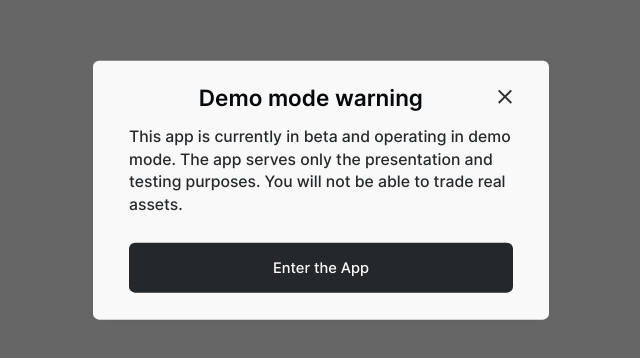
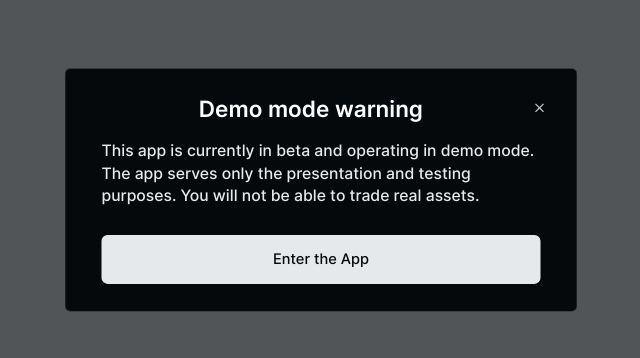
Before and after one commit to Wasmswap/wasmswap-interface, a Next.js app: page /pools/1 in a window 1280 px wide. Shown: the part 210-568 px from the top of the page, without its empty margins (319-959 px from the left). Built offline with nearby package versions, Linux system fonts and the light colour scheme; no server answers.

Commit message:
dark more integration continues

```diff
--- a/components/Dialog.tsx
+++ b/components/Dialog.tsx
@@ -1,8 +1,10 @@
 import Portal from '@reach/portal'
-import styled from 'styled-components'
+import { styled, useThemeClassName } from 'components/theme'
 import gsap from 'gsap'
 import { useEffect, useState, useRef, ReactNode } from 'react'
-import { colorTokens } from '../util/constants'
+import { Union } from '../icons/Union'
+import { Button } from './Button'
+import { IconWrapper } from './IconWrapper'
 
 type DialogProps = {
   children: ReactNode
@@ -22,6 +24,8 @@ export const Dialog = ({
   ...props
 }: DialogProps) => {
   const [isRenderingDialog, setIsRenderingDialog] = useState(false)
+  const themeClassName = useThemeClassName()
+
   const modalRef = useRef()
   const overlayRef = useRef()
 
@@ -56,7 +60,7 @@ export const Dialog = ({
     }
 
     if (isShowing && isRenderingDialog) {
-      tl.to(overlayRef.current, { opacity: 0.6 }, 0)
+      tl.to(overlayRef.current, { opacity: 0.75 }, 0)
       tl.to(modalRef.current, { opacity: 1 }, 0.1)
       return
     }
@@ -66,13 +70,18 @@ export const Dialog = ({
     <Portal>
       {(isShowing || isRenderingDialog) && (
         <>
-          <StyledDivForModal ref={modalRef} {...props}>
+          <StyledDivForModal
+            className={themeClassName}
+            ref={modalRef}
+            {...props}
+          >
             {kind !== 'blank' && (
-              <StyledCloseIcon offset={paddingX} onClick={onRequestClose} />
+              <DialogCloseButton offset={paddingX} onClick={onRequestClose} />
             )}
             {children}
           </StyledDivForModal>
           <StyledDivForOverlay
+            className={themeClassName}
             role="presentation"
             onClick={onRequestClose}
             ref={overlayRef}
@@ -83,60 +92,39 @@ export const Dialog = ({
   )
 }
 
-export const DialogBody = styled.div`
-  padding: ${paddingX}px;
-`
+const StyledDivForModal = styled('div', {
+  opacity: 0,
+  width: '28.5rem',
+  position: 'absolute',
+  zIndex: 99,
+  left: '50%',
+  top: '50%',
+  transform: 'translate(-50%, -50%)',
+  backgroundColor: '$backgroundColors$base',
+  borderRadius: '$1',
+  border: '1px solid $borderColors$default',
+})
 
-const StyledDivForModal = styled.div`
-  opacity: 0;
-  width: 456px;
-  position: absolute;
-  z-index: 99;
-  left: 50%;
-  top: 50%;
-  transform: translate(-50%, -50%);
-  background-color: ${colorTokens.lightGray};
-  border-radius: 6px;
-  box-shadow: 2px 2px 10px rgba(0, 0, 0, 0.02);
-`
+const StyledDivForOverlay = styled('div', {
+  opacity: 0,
+  width: '100vw',
+  height: '100vh',
+  position: 'fixed',
+  zIndex: 98,
+  left: 0,
+  top: 0,
+  backgroundColor: '$colors$light',
+})
 
-const StyledDivForOverlay = styled.div`
-  opacity: 0;
-  width: 100vw;
-  height: 100vh;
-  position: fixed;
-  z-index: 98;
-  left: 0;
-  top: 0;
-  background-color: #000;
-`
-
-const CloseIcon = (props) => (
-  <svg
+export const DialogCloseButton = ({ size = '24px', offset = 0, ...props }) => (
+  <Button
+    variant="ghost"
+    icon={<IconWrapper icon={<Union />} size={size} />}
+    css={{
+      marginLeft: 'auto',
+      marginRight: `${offset}px`,
+      marginTop: `${offset}px`,
+    }}
     {...props}
-    width="24"
-    height="24"
-    viewBox="0 0 24 24"
-    xmlns="http://www.w3.org/2000/svg"
-  >
-    <path
-      d="M19 6.41L17.59 5L12 10.59L6.41 5L5 6.41L10.59 12L5 17.59L6.41 19L12 13.41L17.59 19L19 17.59L13.41 12L19 6.41Z"
-      fill="currentColor"
-    />
-  </svg>
+  />
 )
-
-export const StyledCloseIcon = styled(CloseIcon)`
-  width: ${(p) => p.size || '24px'};
-  height: ${(p) => p.size || '24px'};
-  color: #323232;
-  display: block;
-  transition: opacity 0.15s ease-out;
-  cursor: pointer;
-  margin-left: auto;
-  margin-right: ${(p) => p.offset}px;
-  margin-top: ${(p) => p.offset}px;
-  &:hover {
-    opacity: 0.75;
-  }
-`
--- a/components/LiquidityInput.tsx
+++ b/components/LiquidityInput.tsx
@@ -1,4 +1,4 @@
-import React, { FC, useState } from 'react'
+import React, { FC, useRef, useState } from 'react'
 import { styled } from 'components/theme'
 import { Text } from './Text'
 import { formatTokenBalance } from '../util/conversion'
@@ -21,13 +21,19 @@ export const LiquidityInput: FC<LiquidityInputProps> = ({
   onAmountChange,
 }) => {
   const [focusedOnInput, setFocusedOnInput] = useState(false)
+  const inputRef = useRef<HTMLInputElement>()
 
   const { name: tokenName, logoURI } = useTokenInfo(tokenSymbol)
 
   const handleAmountChange = (value: number) => onAmountChange(value)
 
   return (
-    <StyledDivForWrapper active={focusedOnInput}>
+    <StyledDivForWrapper
+      onClick={() => {
+        inputRef.current.focus()
+      }}
+      active={focusedOnInput}
+    >
       <StyledDivForColumn kind="info">
         <StyledImageForToken src={logoURI} as={logoURI ? 'img' : 'div'} />
         <div data-token-info="">
@@ -40,7 +46,9 @@ export const LiquidityInput: FC<LiquidityInputProps> = ({
         </div>
       </StyledDivForColumn>
       <StyledDivForColumn kind="input">
+        <Text variant="primary">
           <BasicNumberInput
+            ref={inputRef}
             value={Number(formatTokenBalance(amount))}
             min={0}
             max={maxApplicableAmount}
@@ -52,6 +60,7 @@ export const LiquidityInput: FC<LiquidityInputProps> = ({
               setFocusedOnInput(false)
             }}
           />
+        </Text>
       </StyledDivForColumn>
     </StyledDivForWrapper>
   )
@@ -61,21 +70,21 @@ const StyledDivForWrapper = styled('div', {
   display: 'flex',
   alignItems: 'center',
   justifyContent: 'space-between',
-  backgroundColor: 'rgba(25, 29, 32, 0.1)',
-  borderRadius: '6px',
-  padding: '12px 24px 10px 10px',
+  backgroundColor: '$colors$dark10',
+  borderRadius: '$1',
+  padding: '$6 $12 $5 $5',
   width: '100%',
   transition: 'background 0.1s ease-out',
   '&:hover': {
-    backgroundColor: 'rgba(25, 29, 32, 0.15)',
+    backgroundColor: '$colors$dark15',
   },
   '&:active': {
-    backgroundColor: 'rgba(25, 29, 32, 0.05)',
+    backgroundColor: '$colors$dark5',
   },
   variants: {
     active: {
       true: {
-        backgroundColor: 'rgba(25, 29, 32, 0.05) !important',
+        backgroundColor: '$colors$dark10 !important',
       },
     },
   },
@@ -87,7 +96,7 @@ const StyledDivForColumn = styled('div', {
       info: {
         display: 'flex',
         alignItems: 'center',
-        columnGap: '12px',
+        columnGap: '$space$6',
       },
       input: {
         textAlign: 'right',
--- a/components/TestnetDialog.tsx
+++ b/components/TestnetDialog.tsx
@@ -1,4 +1,4 @@
-import { Dialog, StyledCloseIcon } from './Dialog'
+import { Dialog, DialogCloseButton } from './Dialog'
 import { Text } from './Text'
 import { useState } from 'react'
 import { styled } from 'components/theme'
@@ -14,7 +14,7 @@ export const TestnetDialog = () => {
       <Container>
         <StyledDivForHeader>
           <Text variant="header">Demo mode warning</Text>
-          <StyledCloseIcon onClick={requestClose} />
+          <DialogCloseButton onClick={requestClose} />
         </StyledDivForHeader>
         <Text css={{ paddingBottom: '$12' }} variant="body">
           This app is currently in beta and operating in demo mode. The app
--- a/components/theme/hooks/useThemeClassName.tsx
+++ b/components/theme/hooks/useThemeClassName.tsx
@@ -1,5 +1,5 @@
 import { useRecoilValue } from 'recoil'
-import { darkTheme } from '../theme'
+import { darkTheme, lightTheme } from '../theme'
 import { AppTheme, themeAtom } from '../themeAtom'
 
 export const useThemeClassName = () => {
@@ -9,5 +9,5 @@ export const useThemeClassName = () => {
     return darkTheme.className
   }
 
-  return ''
+  return lightTheme.className
 }
--- a/features/liquidity/components/BondLiquidityDialog.tsx
+++ b/features/liquidity/components/BondLiquidityDialog.tsx
@@ -1,5 +1,5 @@
 import { useBaseTokenInfo, useTokenInfoByPoolId } from 'hooks/useTokenInfo'
-import { Dialog, StyledCloseIcon } from 'components/Dialog'
+import { Dialog, DialogCloseButton } from 'components/Dialog'
 import { Text } from 'components/Text'
 import { styled } from 'components/theme'
 import { LiquidityInputSelector } from './LiquidityInputSelector'
@@ -39,7 +39,7 @@ export const BondLiquidityDialog = ({ isShowing, onRequestClose, poolId }) => {
 
   return (
     <Dialog kind="blank" isShowing={isShowing} onRequestClose={onRequestClose}>
-      <StyledCloseIcon onClick={onRequestClose} offset={19} size="16px" />
+      <DialogCloseButton onClick={onRequestClose} offset={19} size="16px" />
 
       <StyledDivForContent>
         {canManageStaking ? (
--- a/features/liquidity/components/ManagePoolDialog/ManagePoolDialog.tsx
+++ b/features/liquidity/components/ManagePoolDialog/ManagePoolDialog.tsx
@@ -1,9 +1,10 @@
 import { useEffect, useRef, useState } from 'react'
 import { PlusIcon } from '@heroicons/react/solid'
 import { styled } from 'components/theme'
-import { Dialog, StyledCloseIcon } from 'components/Dialog'
+import { Dialog, DialogCloseButton } from 'components/Dialog'
 import { Text } from 'components/Text'
 import { LiquidityInput } from 'components/LiquidityInput'
+import { IconWrapper } from 'components/IconWrapper'
 import {
   dollarValueFormatter,
   dollarValueFormatterWithDecimals,
@@ -21,7 +22,6 @@ import { StateSwitchButtons } from '../StateSwitchButtons'
 import { LiquidityInputSelector } from '../LiquidityInputSelector'
 import { PercentageSelection } from '../PercentageSelection'
 import { Button } from 'components/Button'
-import { IconWrapper } from '../../../../components/IconWrapper'
 
 type ManagePoolDialogProps = {
   isShowing: boolean
@@ -83,7 +83,7 @@ export const ManagePoolDialog = ({
 
   return (
     <Dialog isShowing={isShowing} onRequestClose={onRequestClose} kind="blank">
-      <StyledCloseIcon onClick={onRequestClose} offset={19} size="16px" />
+      <DialogCloseButton onClick={onRequestClose} offset={19} size="16px" />
 
       <StyledDivForContent>
         <Text
--- a/features/liquidity/components/PoolBondedLiquidityCard.tsx
+++ b/features/liquidity/components/PoolBondedLiquidityCard.tsx
@@ -81,6 +81,8 @@ const StyledElementForCardLayout = styled('div', {
           background:
             'radial-gradient(71.15% 71.14% at 29.4% 81.87%, #DFB1E3 0%, rgba(247, 202, 178, 0) 100%)',
           opacity: 0.4,
+          borderBottomRightRadius: '$2',
+          borderBottomLeftRadius: '$2',
         },
       },
       content: {
--- a/features/liquidity/components/PoolCard.tsx
+++ b/features/liquidity/components/PoolCard.tsx
@@ -1,9 +1,8 @@
 import Link from 'next/link'
 import { styled } from 'components/theme'
-import { colorTokens } from '../../../util/constants'
-import { Text } from '../../../components/Text'
-import { useTokenInfo } from '../../../hooks/useTokenInfo'
-import { LiquidityType } from '../../../hooks/usePoolLiquidity'
+import { Text } from 'components/Text'
+import { useTokenInfo } from 'hooks/useTokenInfo'
+import { LiquidityType } from 'hooks/usePoolLiquidity'
 
 type PoolCardProps = {
   poolId: string
@@ -177,7 +176,7 @@ const StyledTextForTokenNames: typeof Text = styled(Text, {
     height: 4,
     margin: '0 $3',
     borderRadius: '50%',
-    backgroundColor: colorTokens.black,
+    backgroundColor: '$textColors$primary',
   },
 })
 
--- a/pages/pools/[pool].tsx
+++ b/pages/pools/[pool].tsx
@@ -80,11 +80,10 @@ export default function Pool() {
         <StyledWrapperForNavigation>
           <StyledNavElement position="left">
             <Link href="/pools" passHref>
-              <IconWrapper
+              <Button
+                icon={<IconWrapper icon={<Chevron />} />}
+                variant="ghost"
                 as="a"
-                type="button"
-                size="20px"
-                icon={<Chevron />}
               />
             </Link>
           </StyledNavElement>
```
Also changed, not shown: components/BasicNumberInput.tsx (+11 -3 lines). Lines whose indentation alone changed are shown as unchanged.
